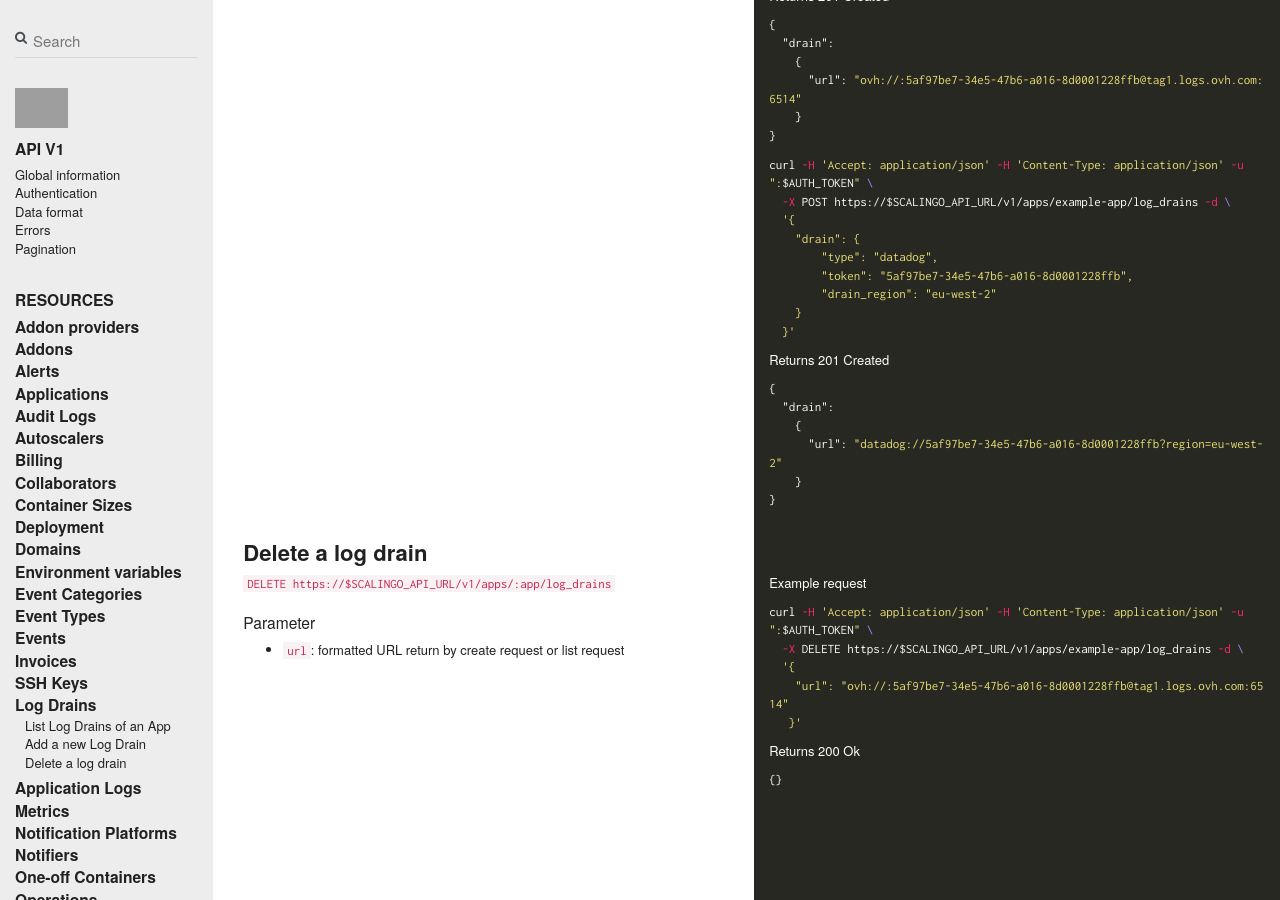
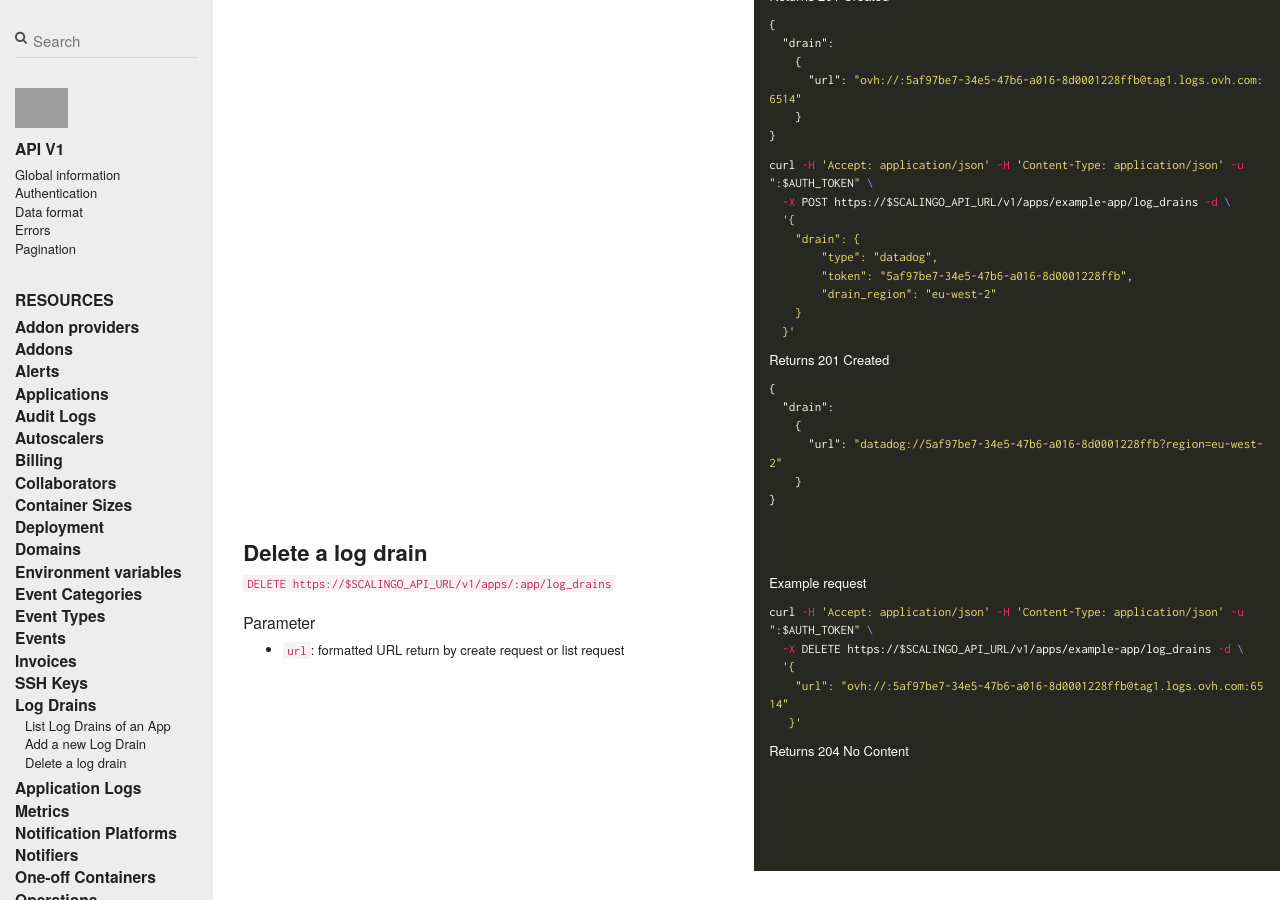
Before and after one commit to jdauphant/developers-documentation, a Jekyll site: the page built from _scalingo_api/log_drains.md, in a window 1280 px wide and 900 px high, scrolled down 1513 px. Built offline with Jekyll 4.4.1, drawn with Linux system fonts in a browser that asks for light colours; nearby versions of some CDN libraries; comment, search, counter and statistics services are not loaded; grey boxes are pictures that could not be loaded.

Commit message:
update  api return 204 http on successful deletion

````diff
--- a/_scalingo_api/log_drains.md
+++ b/_scalingo_api/log_drains.md
@@ -173,10 +173,7 @@ curl -H 'Accept: application/json' -H 'Content-Type: application/json' -u ":$AUT
    }'
 ```
 
-Returns 200 Ok
+Returns 204 No Content
 
-```json
-{}
-```
 
 --- row ---
````
